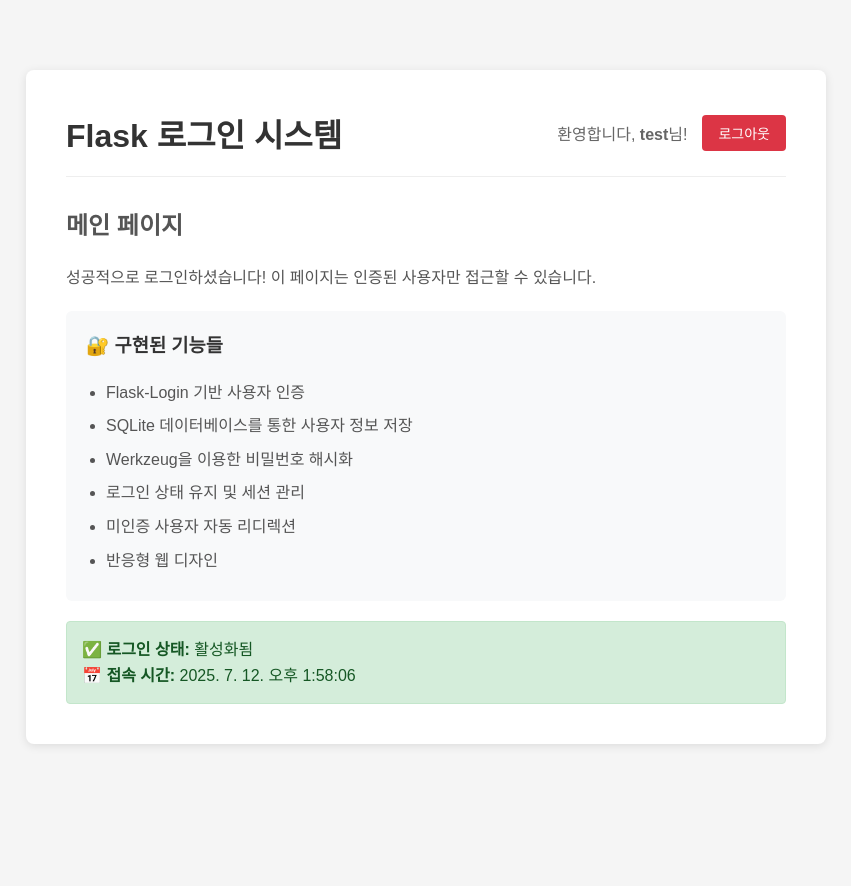
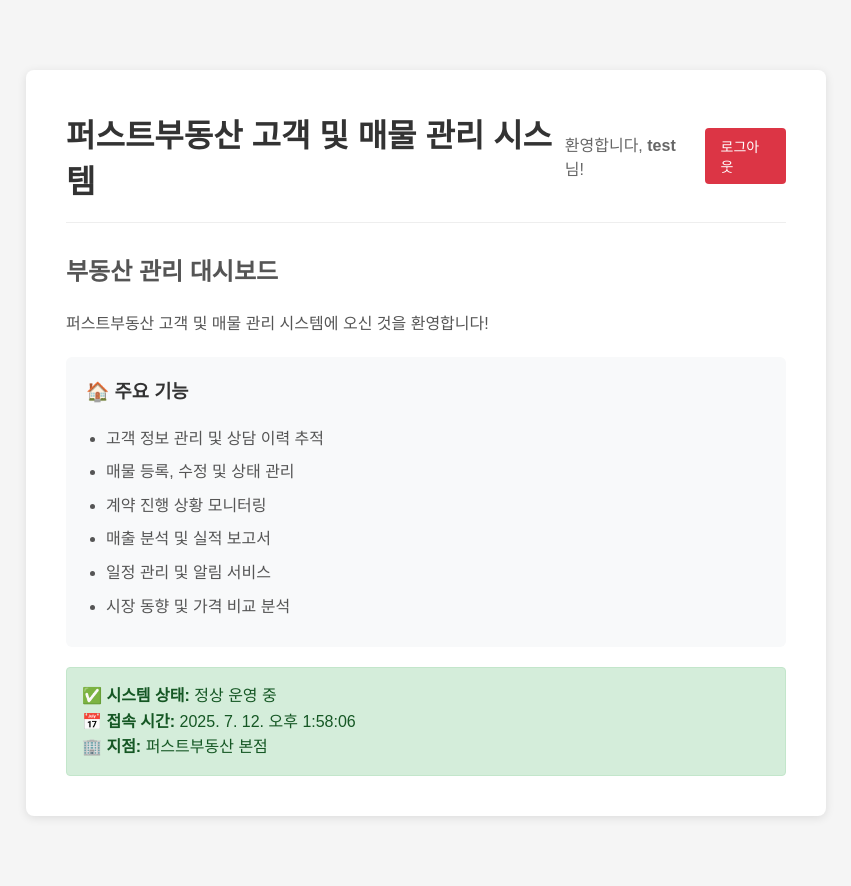
Before and after one commit to snghojeong/first-system, a Flask app: page / in a window 1280 px wide. Shown: the whole page, without its empty margins (214-1065 px from the left). Before the commit the page ends 746 px from the top, so only its background shows below. Run offline with Flask 3, Linux system fonts and the light colour scheme; a user stored in the database is signed in.

Commit message:
Modify web page for first-corp

```diff
--- a/flask_auth/templates/index.html
+++ b/flask_auth/templates/index.html
@@ -3,7 +3,7 @@
 <head>
     <meta charset="UTF-8">
     <meta name="viewport" content="width=device-width, initial-scale=1.0">
-    <title>메인 페이지 - Flask Auth</title>
+    <title>퍼스트부동산 고객 및 매물 관리 시스템</title>
     <style>
         body {
             font-family: Arial, sans-serif;
@@ -84,7 +84,7 @@
 <body>
     <div class="main-container">
         <div class="header">
-            <h1>Flask 로그인 시스템</h1>
+            <h1>퍼스트부동산 고객 및 매물 관리 시스템</h1>
             <div class="user-info">
                 <span class="welcome-text">환영합니다, <strong>{{ username }}</strong>님!</span>
                 <a href="{{ url_for('logout') }}" class="logout-btn">로그아웃</a>
@@ -92,24 +92,25 @@
         </div>
 
         <div class="content">
-            <h2>메인 페이지</h2>
-            <p>성공적으로 로그인하셨습니다! 이 페이지는 인증된 사용자만 접근할 수 있습니다.</p>
+            <h2>부동산 관리 대시보드</h2>
+            <p>퍼스트부동산 고객 및 매물 관리 시스템에 오신 것을 환영합니다!</p>
 
             <div class="feature-list">
-                <h3>🔐 구현된 기능들</h3>
+                <h3>🏠 주요 기능</h3>
                 <ul>
-                    <li>Flask-Login 기반 사용자 인증</li>
-                    <li>SQLite 데이터베이스를 통한 사용자 정보 저장</li>
-                    <li>Werkzeug을 이용한 비밀번호 해시화</li>
-                    <li>로그인 상태 유지 및 세션 관리</li>
-                    <li>미인증 사용자 자동 리디렉션</li>
-                    <li>반응형 웹 디자인</li>
+                    <li>고객 정보 관리 및 상담 이력 추적</li>
+                    <li>매물 등록, 수정 및 상태 관리</li>
+                    <li>계약 진행 상황 모니터링</li>
+                    <li>매출 분석 및 실적 보고서</li>
+                    <li>일정 관리 및 알림 서비스</li>
+                    <li>시장 동향 및 가격 비교 분석</li>
                 </ul>
             </div>
 
             <div class="status-info">
-                <strong>✅ 로그인 상태:</strong> 활성화됨<br>
-                <strong>📅 접속 시간:</strong> <span id="current-time"></span>
+                <strong>✅ 시스템 상태:</strong> 정상 운영 중<br>
+                <strong>📅 접속 시간:</strong> <span id="current-time"></span><br>
+                <strong>🏢 지점:</strong> 퍼스트부동산 본점
             </div>
         </div>
     </div>
```
Also changed, not shown: flask_auth/templates/login.html (+1 -15 lines).
